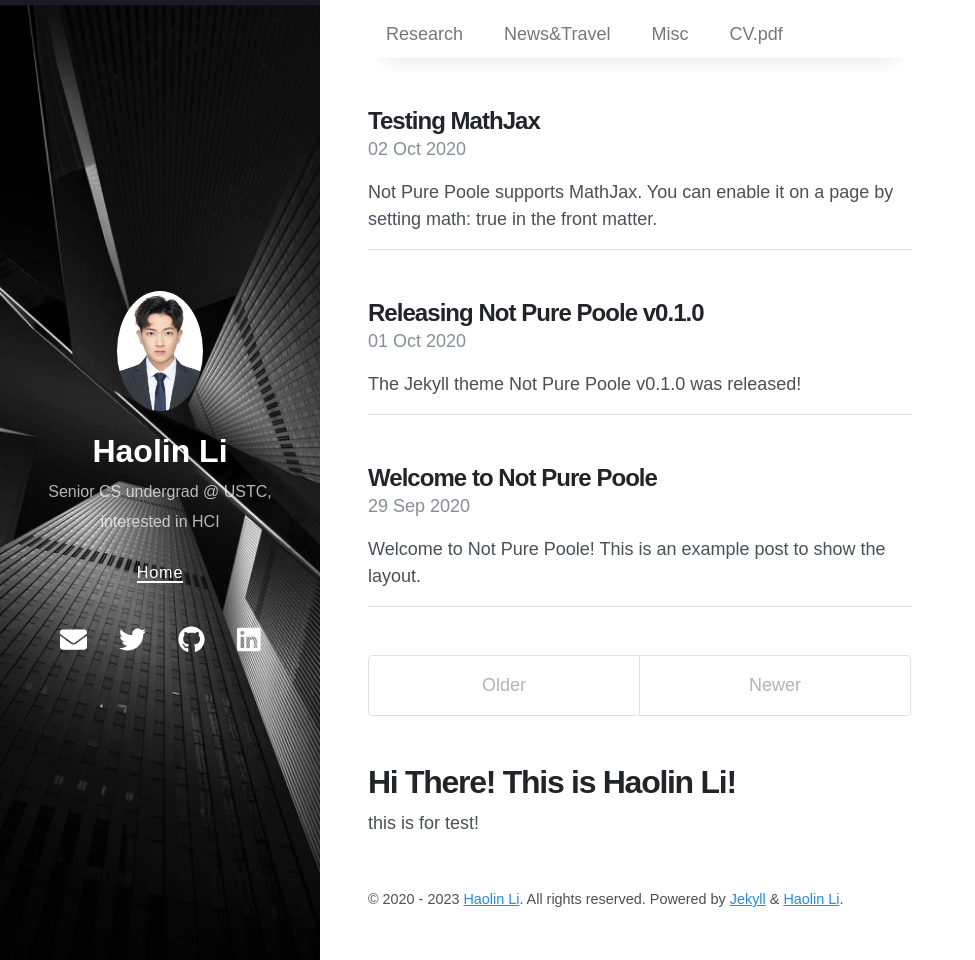
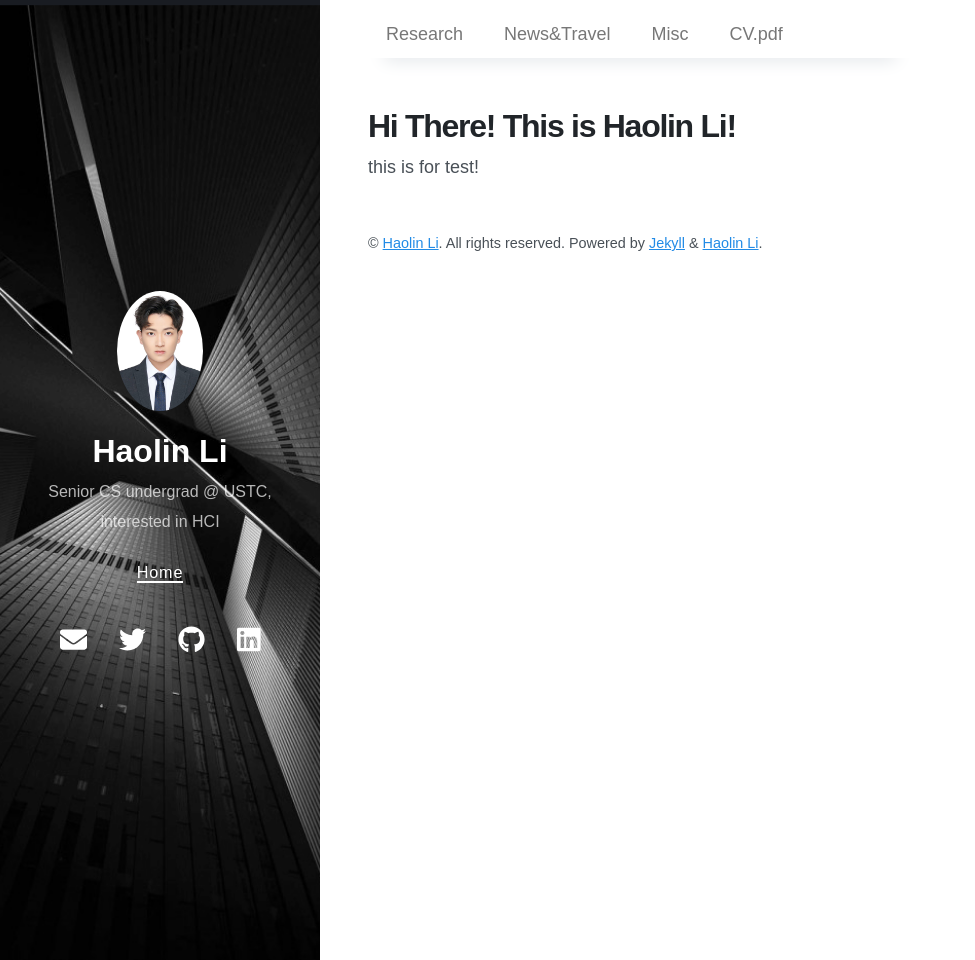
Before and after one commit to lhl08/lhl08.github.io, a Jekyll site: the page built from index.html, in a window 1280 px wide and 960 px high. Shown: the whole window, without its empty margins (0-975 px from the left). Built offline with Jekyll 4.4.1, drawn with Linux system fonts in a browser that asks for light colours; nearby versions of some CDN libraries; the list of posts is cut into pages by our own code.

Commit message:
content test

```diff
--- a/_layouts/home.html
+++ b/_layouts/home.html
@@ -31,7 +31,7 @@ layout: default
   {%- endif -%}
 </div>
 
-<div class="pagination">
+<!-- <div class="pagination">
   {% if paginator.next_page %}
     <a class="pagination-item older" href="{{ paginator.next_page_path | relative_url }}">Older</a>
   {% else %}
@@ -42,4 +42,4 @@ layout: default
   {% else %}
     <span class="pagination-item newer">Newer</span>
   {% endif %}
-</div>
+</div> -->
--- a/_posts/2020-09-29-welcome-to-not-pure-poole.md
+++ /dev/null
@@ -1,169 +0,0 @@
----
-layout: post
-title: Welcome to Not Pure Poole
-date: 2020-09-29 23:18 +0800
-last_modified_at: 2020-10-01 01:08:25 +0800
-tags: [jekyll theme, jekyll, tutorial]
-toc:  true
----
-Welcome to **Not Pure Poole**! This is an example post to show the layout.
-{: .message }
-
-First, do you notice the TOC on the right side? Try to scroll down to read this post, you'll find that the TOC is always sticky in the viewport.
-
-Cum sociis natoque penatibus et magnis <a href="#">dis parturient montes</a>, nascetur ridiculus mus. *Aenean eu leo quam.* Pellentesque ornare sem lacinia quam venenatis vestibulum. Sed posuere consectetur est at lobortis. Cras mattis consectetur purus sit amet fermentum.
-
-> Curabitur blandit tempus porttitor. Nullam quis risus eget urna mollis ornare vel eu leo. Nullam id dolor id nibh ultricies vehicula ut id elit.
-
-Etiam porta **sem malesuada magna** mollis euismod. Cras mattis consectetur purus sit amet fermentum. Aenean lacinia bibendum nulla sed consectetur.
-
-## Inline HTML elements
-
-HTML defines a long list of available inline tags, a complete list of which can be found on the [Mozilla Developer Network](https://developer.mozilla.org/en-US/docs/Web/HTML/Element).
-
-- **To bold text**, use `<strong>`.
-- *To italicize text*, use `<em>`.
-- <mark>To highlight</mark>, use `<mark>`.
-- Abbreviations, like <abbr title="HyperText Markup Langage">HTML</abbr> should use `<abbr>`, with an optional `title` attribute for the full phrase.
-- Citations, like <cite>&mdash; Mark Otto</cite>, should use `<cite>`.
-- <del>Deleted</del> text should use `<del>` and <ins>inserted</ins> text should use `<ins>`.
-- Superscript <sup>text</sup> uses `<sup>` and subscript <sub>text</sub> uses `<sub>`.
-
-Most of these elements are styled by browsers with few modifications on our part.
-
-## Footnotes
-
-Footnotes are supported as part of the Markdown syntax. Here's one in action. Clicking this number[^fn-sample_footnote] will lead you to a footnote. The syntax looks like:
-
-{% highlight text %}
-Clicking this number[^fn-sample_footnote]
-{% endhighlight %}
-
-Each footnote needs the `^fn-` prefix and a unique ID to be referenced for the footnoted content. The syntax for that list looks something like this:
-
-{% highlight text %}
-[^fn-sample_footnote]: Handy! Now click the return link to go back.
-{% endhighlight %}
-
-You can place the footnoted content wherever you like. Markdown parsers should properly place it at the bottom of the post.
-
-## Heading
-
-Vivamus sagittis lacus vel augue rutrum faucibus dolor auctor. Duis mollis, est non commodo luctus, nisi erat porttitor ligula, eget lacinia odio sem nec elit. Morbi leo risus, porta ac consectetur ac, vestibulum at eros.
-
-### Code
-
-Inline code is available with the `<code>` element. Snippets of multiple lines of code are supported through Rouge. Longer lines will automatically scroll horizontally when needed. You may also use code fencing (triple backticks) for rendering code.
-
-{% highlight js %}
-// Example can be run directly in your JavaScript console
-
-// Create a function that takes two arguments and returns the sum of those arguments
-var adder = new Function("a", "b", "return a + b");
-
-// Call the function
-adder(2, 6);
-// > 8
-{% endhighlight %}
-
-You may also optionally show code snippets with line numbers. Add `linenos` to the Rouge tags.
-
-{% highlight js linenos %}
-// Example can be run directly in your JavaScript console
-
-// Create a function that takes two arguments and returns the sum of those arguments
-var adder = new Function("a", "b", "return a + b");
-
-// Call the function
-adder(2, 6);
-// > 8
-{% endhighlight %}
-
-Aenean lacinia bibendum nulla sed consectetur. Etiam porta sem malesuada magna mollis euismod. Fusce dapibus, tellus ac cursus commodo, tortor mauris condimentum nibh, ut fermentum massa.
-
-### Lists
-
-Cum sociis natoque penatibus et magnis dis parturient montes, nascetur ridiculus mus. Aenean lacinia bibendum nulla sed consectetur. Etiam porta sem malesuada magna mollis euismod. Fusce dapibus, tellus ac cursus commodo, tortor mauris condimentum nibh, ut fermentum massa justo sit amet risus.
-
-- Praesent commodo cursus magna, vel scelerisque nisl consectetur et.
-- Donec id elit non mi porta gravida at eget metus.
-- Nulla vitae elit libero, a pharetra augue.
-
-Donec ullamcorper nulla non metus auctor fringilla. Nulla vitae elit libero, a pharetra augue.
-
-1. Vestibulum id ligula porta felis euismod semper.
-2. Cum sociis natoque penatibus et magnis dis parturient montes, nascetur ridiculus mus.
-3. Maecenas sed diam eget risus varius blandit sit amet non magna.
-
-Cras mattis consectetur purus sit amet fermentum. Sed posuere consectetur est at lobortis.
-
-<dl>
-  <dt>HyperText Markup Language (HTML)</dt>
-  <dd>The language used to describe and define the content of a Web page</dd>
-
-  <dt>Cascading Style Sheets (CSS)</dt>
-  <dd>Used to describe the appearance of Web content</dd>
-
-  <dt>JavaScript (JS)</dt>
-  <dd>The programming language used to build advanced Web sites and applications</dd>
-</dl>
-
-Integer posuere erat a ante venenatis dapibus posuere velit aliquet. Morbi leo risus, porta ac consectetur ac, vestibulum at eros. Nullam quis risus eget urna mollis ornare vel eu leo.
-
-### Images
-
-Quisque consequat sapien eget quam rhoncus, sit amet laoreet diam tempus. Aliquam aliquam metus erat, a pulvinar turpis suscipit at.
-
-![placeholder](http://placehold.it/800x400 "Large example image")
-![placeholder](http://placehold.it/400x200 "Medium example image")
-![placeholder](http://placehold.it/200x200 "Small example image")
-
-Align to the center by adding `class="align-center"`:
-
-![placeholder](http://placehold.it/400x200 "Medium example image"){: .align-center}
-
-### Tables
-
-Aenean lacinia bibendum nulla sed consectetur. Lorem ipsum dolor sit amet, consectetur adipiscing elit.
-
-<table>
-  <thead>
-    <tr>
-      <th>Name</th>
-      <th>Upvotes</th>
-      <th>Downvotes</th>
-    </tr>
-  </thead>
-  <tfoot>
-    <tr>
-      <td>Totals</td>
-      <td>21</td>
-      <td>23</td>
-    </tr>
-  </tfoot>
-  <tbody>
-    <tr>
-      <td>Alice</td>
-      <td>10</td>
-      <td>11</td>
-    </tr>
-    <tr>
-      <td>Bob</td>
-      <td>4</td>
-      <td>3</td>
-    </tr>
-    <tr>
-      <td>Charlie</td>
-      <td>7</td>
-      <td>9</td>
-    </tr>
-  </tbody>
-</table>
-
-Nullam id dolor id nibh ultricies vehicula ut id elit. Sed posuere consectetur est at lobortis. Nullam quis risus eget urna mollis ornare vel eu leo.
-
------
-
-Want to see something else added? <a href="https://github.com/vszhub/not-pure-poole/issues/new">Open an issue.</a>
-
-[^fn-sample_footnote]: Handy! Now click the return link to go back.
--- a/_posts/2020-10-01-releasing-not-pure-poole-v0-1-0.md
+++ /dev/null
@@ -1,14 +0,0 @@
----
-layout: post
-title: Releasing Not Pure Poole v0.1.0
-author: Songzi Vong
-tags:
-- jekyll theme
-- jekyll
-date: 2020-10-01 13:56 +0800
----
-The Jekyll theme **Not Pure Poole** v0.1.0 was released!
-
-Not Pure Poole is a simple, beautiful, and powerful Jekyll theme for blogs. It is built on [Poole](https://github.com/poole/poole) and [Pure](https://purecss.io/).
-
-For more information about this theme, you can read the [README](https://github.com/vszhub/not-pure-poole/blob/master/README.md) file.
--- a/_posts/2020-10-02-testing-mathjax.md
+++ /dev/null
@@ -1,17 +0,0 @@
----
-layout: post
-title: Testing MathJax
-tags: mathjax
-math: true
-date: 2020-10-02 15:32 +0800
----
-Not Pure Poole supports [MathJax](https://www.mathjax.org/). You can enable it on a page by setting `math: true` in the front matter.
-
-An inline math: \\\(E=mc^2\\\).
-
-A display math:
-
-$$
-i\hbar \frac{\partial \Psi}{\partial t} = -\frac{\hbar^2}{2m}
-\frac{\partial^2 \Psi}{\partial x^2} + V \Psi
-$$
```
Also changed, not shown: 1 other file.
